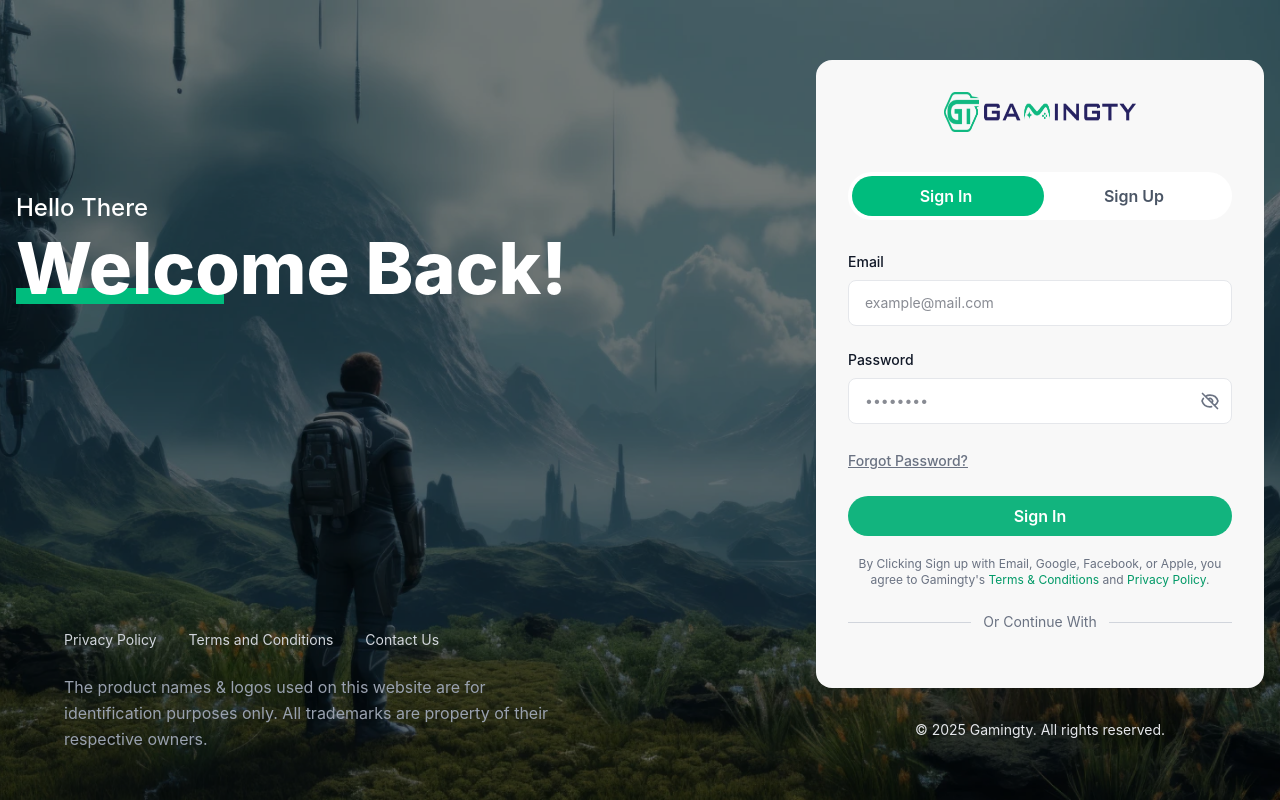
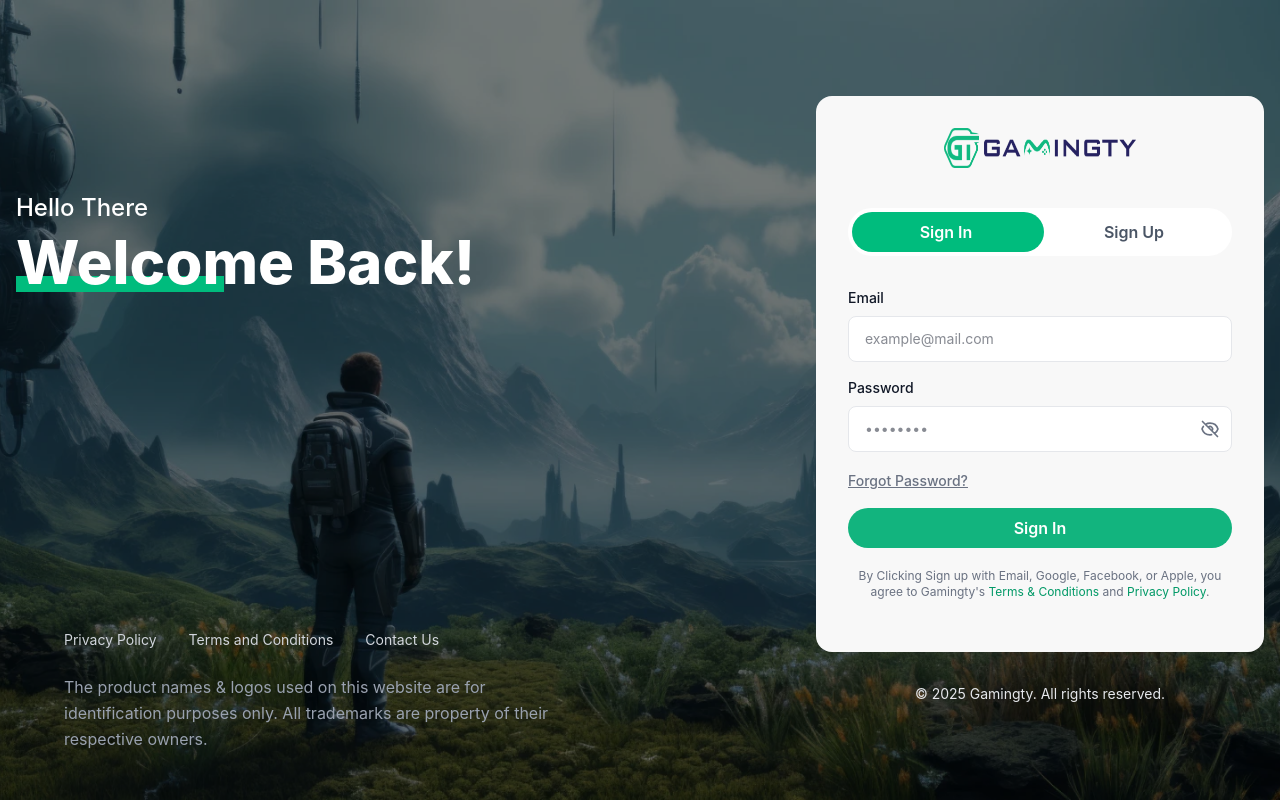
Before and after one commit to Gigapixe/gamingty-client, a Next.js app: page /auth/login in a window 1280 px wide. Built offline with nearby package versions, Linux system fonts and the light colour scheme.

Commit message:
Refactor Login and Register pages for improved heading sizes and spacing

```diff
--- a/app/auth/login/page.tsx
+++ b/app/auth/login/page.tsx
@@ -28,7 +28,7 @@ export default function LoginPage() {
           <div className="z-10 w-full lg:w-1/2 flex flex-col text-white">
             <div className="flex flex-col items-start mt-10 lg:mt-48 relative">
               <p className="text-xl lg:text-2xl font-medium">Hello There</p>
-              <h1 className="text-6xl lg:text-7xl font-extrabold mt-2 relative z-10">
+              <h1 className="text-4xl lg:text-6xl font-extrabold mt-2 relative z-10">
                 Welcome Back!
               </h1>
               <div className="bg-emerald-500 h-2 lg:h-4 w-1/3 -mt-2 lg:-mt-4 z-0" />
@@ -49,7 +49,7 @@ export default function LoginPage() {
 
                 {/* Static sign-in form (UI only) */}
                 <form
-                  className="space-y-6"
+                  className="space-y-4"
                   // onSubmit={(e) => e.preventDefault()}
                 >
                   <Input
@@ -70,7 +70,7 @@ export default function LoginPage() {
                     className="px-4 py-3 bg-white dark:bg-[#1F1F1F] border-gray-200 dark:border-gray-700 rounded-lg text-sm"
                   />
 
-                  <div className="text-left mt-4!">
+                  <div className="text-left">
                     <Link
                       href="/auth/forgot-password"
                       className="text-sm underline font-medium text-gray-500 hover:text-emerald-600 dark:text-gray-400 dark:hover:text-emerald-400"
@@ -105,7 +105,7 @@ export default function LoginPage() {
 
                 <TermsText />
 
-                <div className="relative my-6">
+                {/* <div className="relative my-6">
                   <div className="absolute inset-0 flex items-center">
                     <div className="w-full border-t border-gray-300 dark:border-gray-700"></div>
                   </div>
@@ -114,7 +114,7 @@ export default function LoginPage() {
                       Or Continue With
                     </span>
                   </div>
-                </div>
+                </div> */}
               </div>
               <p className="text-center text-gray-200 text-sm mt-8">
                 © 2025 Gamingty. All rights reserved.
--- a/app/auth/register/page.tsx
+++ b/app/auth/register/page.tsx
@@ -28,7 +28,7 @@ export default function RegisterPage() {
           <div className="z-10 w-full lg:w-1/2 flex flex-col text-white">
             <div className="flex flex-col items-start mt-10 lg:mt-48 relative">
               <p className="text-xl lg:text-2xl font-medium">Hello There</p>
-              <h1 className="text-5xl lg:text-7xl font-extrabold mt-2 relative z-10">
+              <h1 className="text-4xl lg:text-6xl font-extrabold mt-2 relative z-10">
                 Create an account to get started
               </h1>
               <div className="bg-primary h-2 lg:h-4 w-1/3 -mt-2 lg:-mt-4 z-0" />
@@ -49,7 +49,7 @@ export default function RegisterPage() {
 
                 {/* Static Sign Up form (UI only) */}
                 <form
-                  className="space-y-6"
+                  className="space-y-4"
                   // onSubmit={(e) => e.preventDefault()}
                 >
                   <Input
```
